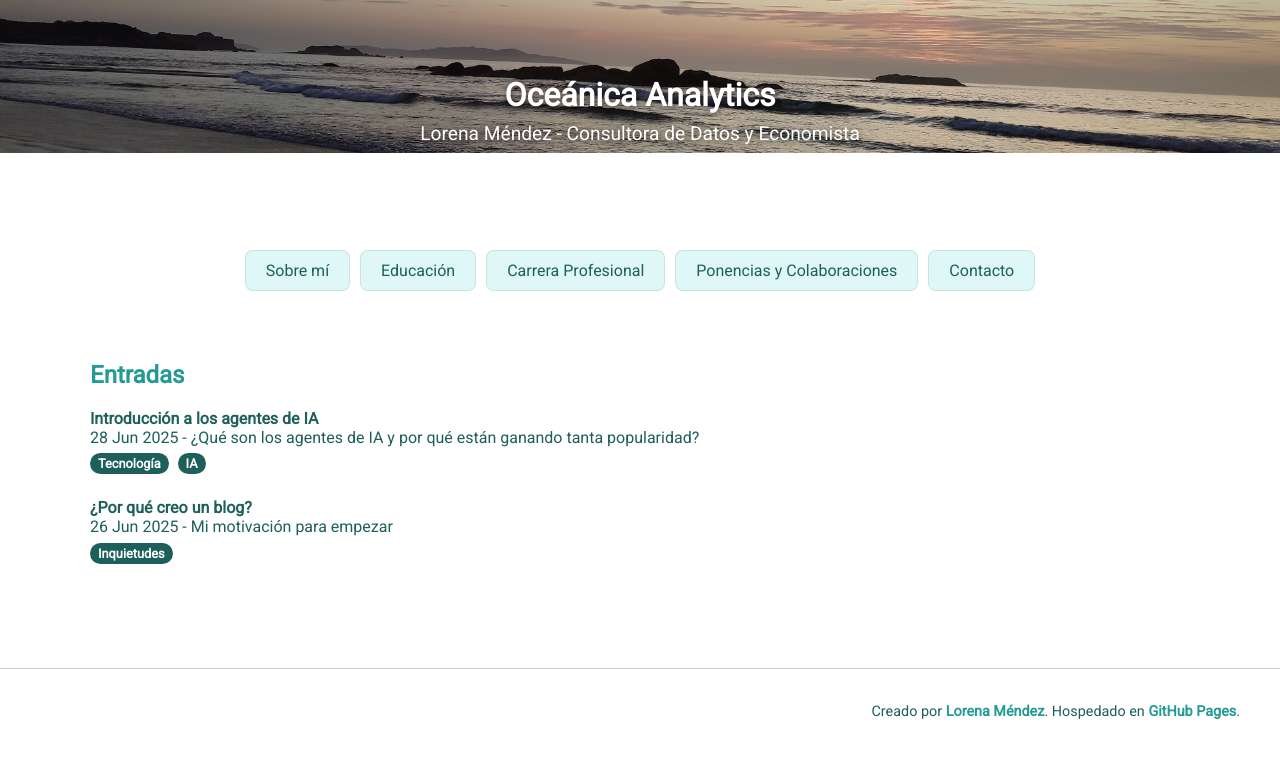
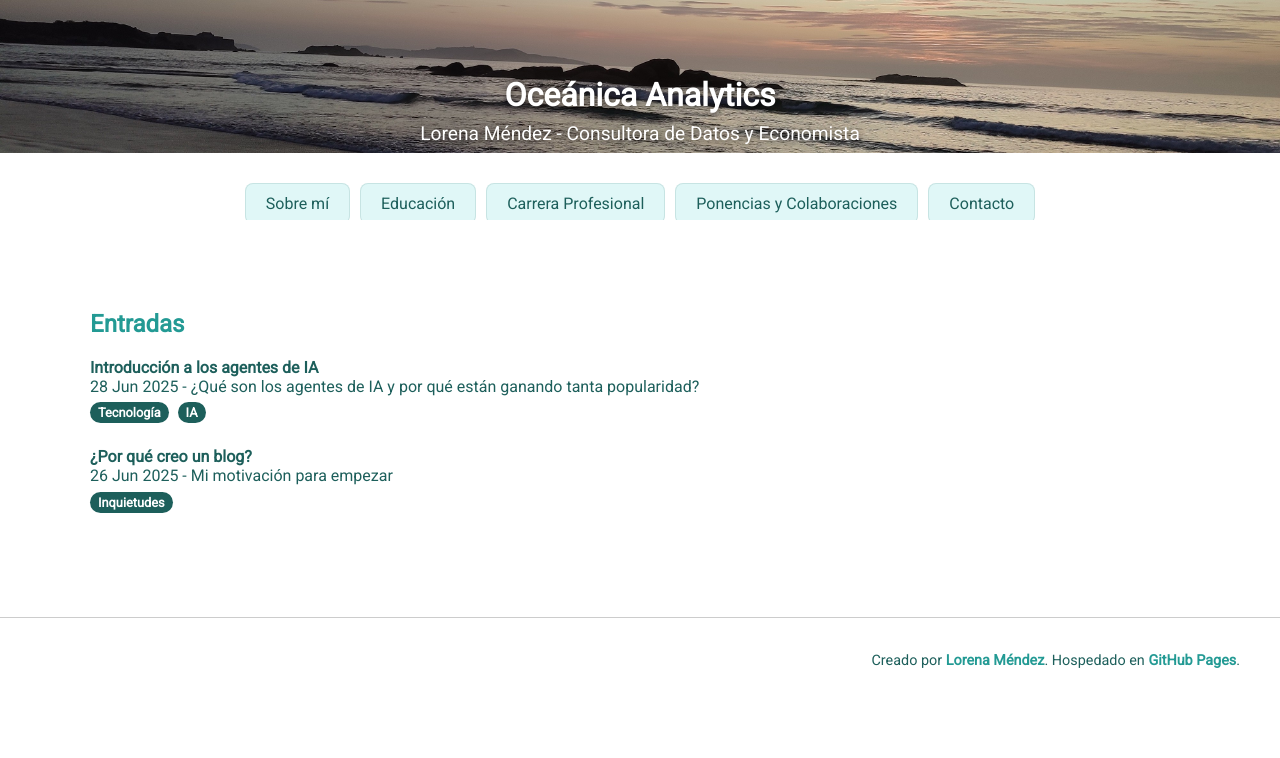
Before and after one commit to lmendezotero/lmendezotero.github.io, a Jekyll site: the page built from index.md, in a window 1280 px wide. Shown: the top 758 px of the page. Built offline with Jekyll 4.4.1, drawn with Linux system fonts in a browser that asks for light colours; the list of posts is cut into pages by our own code.

Commit message:
Update default.html

```diff
--- a/_layouts/default.html
+++ b/_layouts/default.html
@@ -14,15 +14,9 @@
     <div class="header-background">
       <img src="{{ site.logo | relative_url }}" alt="Foto de cabecera">
     </div>
-    <div class="header-text">
-      <h1>{{ site.title }}</h1>
-      <p>{{ site.description }}</p>
-    </div>
-  </header>
 
-  <!-- Menú de botones centrado debajo de la cabecera -->
     <div class="container">
-    <div class="menu-bajo-cabecera">
+      <div class="menu-bajo-cabecera" style="margin-bottom: 1em;">
         <ul>
           <li><a href="{{ '/about' | relative_url }}">Sobre mí</a></li>
           <li><a href="{{ '/education' | relative_url }}">Educación</a></li>
@@ -32,6 +26,12 @@
         </ul>
       </div>
     </div>
+
+    <div class="header-text">
+      <h1>{{ site.title }}</h1>
+      <p>{{ site.description }}</p>
+    </div>
+  </header>
 
   <!-- Contenido principal de la página -->
   <div class="container">
```
Lines whose indentation alone changed are shown as unchanged.
